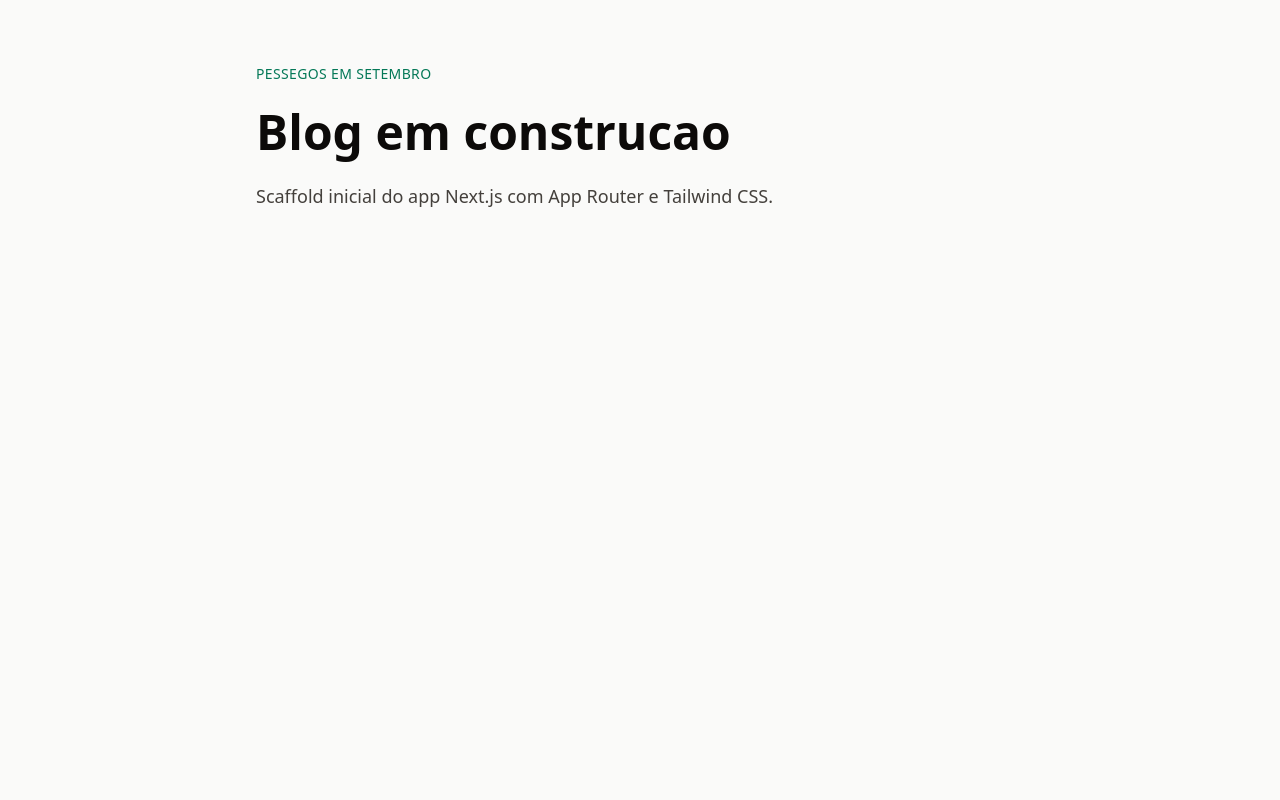
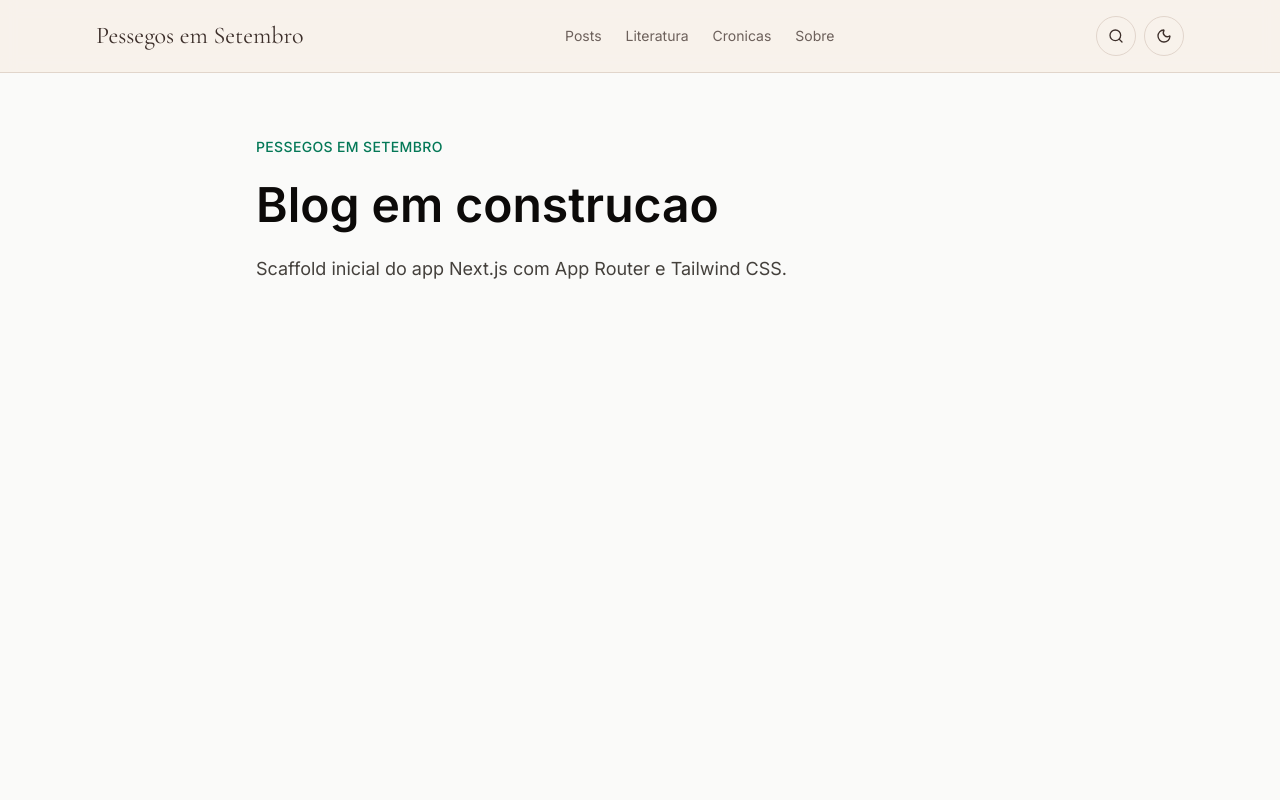
Before and after one commit to FelipeVergaraChico/blog-pessegos-em-setembro, a Next.js app: page / in a window 1280 px wide. Shown: the top 800 px of the page. Built offline with nearby package versions, Linux system fonts and the light colour scheme.

Commit message:
feat: add editorial site shell

```diff
--- a/app/(site)/globals.css
+++ b/app/(site)/globals.css
@@ -6,10 +6,27 @@
   color-scheme: light;
 }
 
-* {
-  box-sizing: border-box;
+.dark {
+  color-scheme: dark;
+}
+
+html {
+  scroll-behavior: smooth;
 }
 
 body {
+  min-height: 100vh;
   margin: 0;
+  background: #f8f2ec;
+  color: #3d2f2a;
 }
+
+.dark body {
+  background: #1c1817;
+  color: #f3ece6;
+}
+
+::selection {
+  background: #e89a7d;
+  color: #3d2f2a;
+}
--- a/app/(site)/layout.tsx
+++ b/app/(site)/layout.tsx
@@ -1,9 +1,27 @@
-import type { Metadata } from 'next'
+import type {Metadata} from 'next'
+import {Cormorant_Garamond, Inter} from 'next/font/google'
+import {SiteFooter} from '@/src/components/site-footer'
+import {SiteHeader} from '@/src/components/site-header'
 import './globals.css'
 
+const cormorant = Cormorant_Garamond({
+  subsets: ['latin'],
+  variable: '--font-cormorant',
+  display: 'swap',
+})
+
+const inter = Inter({
+  subsets: ['latin'],
+  variable: '--font-inter',
+  display: 'swap',
+})
+
 export const metadata: Metadata = {
-  title: 'Pessegos em Setembro',
-  description: 'Blog editorial construido com Next.js e Sanity.',
+  title: {
+    default: 'Pessegos em Setembro',
+    template: '%s | Pessegos em Setembro',
+  },
+  description: 'Diario literario sobre cultura, cotidiano, afetos e pensamento.',
 }
 
 export default function SiteLayout({
@@ -12,8 +30,12 @@ export default function SiteLayout({
   children: React.ReactNode
 }>) {
   return (
-    <html lang="pt-BR">
-      <body>{children}</body>
+    <html lang="pt-BR" suppressHydrationWarning>
+      <body className={`${cormorant.variable} ${inter.variable} font-sans antialiased`}>
+        <SiteHeader />
+        <main>{children}</main>
+        <SiteFooter />
+      </body>
     </html>
   )
 }
--- /dev/null
+++ b/src/components/site-footer.tsx
@@ -0,0 +1,12 @@
+export function SiteFooter() {
+  return (
+    <footer className="border-t border-beige/70 bg-cream dark:border-paper/10 dark:bg-night">
+      <div className="mx-auto grid max-w-6xl gap-6 px-4 py-10 text-sm text-coffee/70 dark:text-paper/70 sm:px-6 lg:px-8">
+        <p className="max-w-2xl font-serif text-2xl text-coffee dark:text-paper">Pessegos em Setembro</p>
+        <p className="max-w-2xl">
+          Um diario literario sobre cultura, cotidiano, afetos e pensamento escrito para ser lido devagar.
+        </p>
+      </div>
+    </footer>
+  )
+}
--- /dev/null
+++ b/src/components/site-header.tsx
@@ -0,0 +1,39 @@
+import Link from 'next/link'
+import {Search} from 'lucide-react'
+import {ThemeToggle} from '@/src/components/theme-toggle'
+
+const links = [
+  {href: '/posts', label: 'Posts'},
+  {href: '/categorias/literatura', label: 'Literatura'},
+  {href: '/categorias/cronicas', label: 'Cronicas'},
+  {href: '/sobre', label: 'Sobre'},
+]
+
+export function SiteHeader() {
+  return (
+    <header className="sticky top-0 z-40 border-b border-beige/70 bg-cream/90 backdrop-blur dark:border-paper/10 dark:bg-night/90">
+      <div className="mx-auto flex max-w-6xl items-center justify-between gap-4 px-4 py-4 sm:px-6 lg:px-8">
+        <Link href="/" className="font-serif text-2xl text-coffee dark:text-paper">
+          Pessegos em Setembro
+        </Link>
+        <nav className="hidden items-center gap-6 text-sm text-coffee/75 dark:text-paper/75 md:flex">
+          {links.map((link) => (
+            <Link key={link.href} href={link.href} className="transition hover:text-wine dark:hover:text-peach">
+              {link.label}
+            </Link>
+          ))}
+        </nav>
+        <div className="flex items-center gap-2">
+          <Link
+            href="/busca"
+            className="inline-flex h-10 w-10 items-center justify-center rounded-full border border-beige/70 text-coffee transition hover:border-peach hover:text-wine dark:border-paper/15 dark:text-paper dark:hover:border-peach"
+            aria-label="Buscar posts"
+          >
+            <Search aria-hidden className="h-4 w-4" />
+          </Link>
+          <ThemeToggle />
+        </div>
+      </div>
+    </header>
+  )
+}
--- /dev/null
+++ b/src/components/theme-toggle.tsx
@@ -0,0 +1,61 @@
+'use client'
+
+import {Moon, Sun} from 'lucide-react'
+import {useEffect, useSyncExternalStore} from 'react'
+
+const themeEvent = 'theme-change'
+
+function getThemeSnapshot() {
+  if (typeof window === 'undefined') {
+    return false
+  }
+
+  const stored = window.localStorage.getItem('theme')
+
+  if (stored) {
+    return stored === 'dark'
+  }
+
+  return window.matchMedia('(prefers-color-scheme: dark)').matches
+}
+
+function subscribeToTheme(callback: () => void) {
+  const media = window.matchMedia('(prefers-color-scheme: dark)')
+
+  window.addEventListener('storage', callback)
+  window.addEventListener(themeEvent, callback)
+  media.addEventListener('change', callback)
+
+  return () => {
+    window.removeEventListener('storage', callback)
+    window.removeEventListener(themeEvent, callback)
+    media.removeEventListener('change', callback)
+  }
+}
+
+export function ThemeToggle() {
+  const dark = useSyncExternalStore(subscribeToTheme, getThemeSnapshot, () => false)
+
+  useEffect(() => {
+    document.documentElement.classList.toggle('dark', dark)
+  }, [dark])
+
+  function toggleTheme() {
+    const next = !dark
+
+    document.documentElement.classList.toggle('dark', next)
+    window.localStorage.setItem('theme', next ? 'dark' : 'light')
+    window.dispatchEvent(new Event(themeEvent))
+  }
+
+  return (
+    <button
+      type="button"
+      onClick={toggleTheme}
+      className="inline-flex h-10 w-10 items-center justify-center rounded-full border border-beige/70 text-coffee transition hover:border-peach hover:text-wine dark:border-paper/15 dark:text-paper dark:hover:border-peach"
+      aria-label="Alternar modo claro e escuro"
+    >
+      {dark ? <Sun aria-hidden className="h-4 w-4" /> : <Moon aria-hidden className="h-4 w-4" />}
+    </button>
+  )
+}
--- a/tailwind.config.ts
+++ b/tailwind.config.ts
@@ -1,12 +1,32 @@
-import type { Config } from 'tailwindcss'
+import type {Config} from 'tailwindcss'
 
 const config: Config = {
-  content: [
-    './app/**/*.{js,ts,jsx,tsx,mdx}',
-    './components/**/*.{js,ts,jsx,tsx,mdx}',
-  ],
+  darkMode: 'class',
+  content: ['./app/**/*.{ts,tsx}', './src/**/*.{ts,tsx}'],
   theme: {
-    extend: {},
+    extend: {
+      colors: {
+        cream: '#F8F2EC',
+        coffee: '#3D2F2A',
+        peach: '#E89A7D',
+        wine: '#6B3E4A',
+        sage: '#7A8B6F',
+        beige: '#D7C8BC',
+        terracotta: '#D87B58',
+        night: '#1C1817',
+        surface: '#2A2422',
+        paper: '#F3ECE6',
+        rosewine: '#B86A7A',
+        nightsage: '#92A887',
+      },
+      fontFamily: {
+        serif: ['var(--font-cormorant)', 'Cormorant Garamond', 'serif'],
+        sans: ['var(--font-inter)', 'Inter', 'sans-serif'],
+      },
+      borderRadius: {
+        card: '0.5rem',
+      },
+    },
   },
   plugins: [],
 }
```
